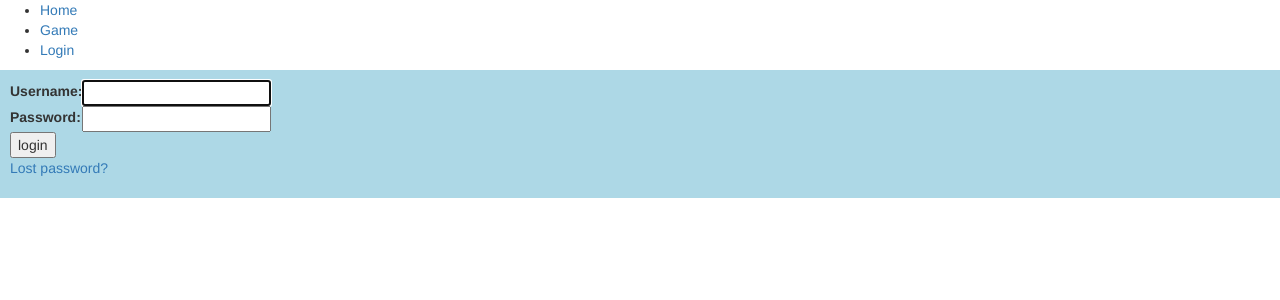
After one commit to PACTF/pactf, a Django app: page /login/ in a window 1280 px wide. The commit adds this page. Shown: the top 300 px of the page. Run offline with Django 3.2, Linux system fonts and the light colour scheme; some libraries are stand-ins or nearby versions.

Commit message:
Implement logging in and out

```diff
--- a/django/ctf/models.py
+++ b/django/ctf/models.py
@@ -64,3 +64,7 @@ class Team(models.Model):
 
     def __str__(self):
         return "<Team #{} {!r}>".format(self.id, self.name)
+
+
+# TODO(Yatharth): Override Django's user and link to team
+# TODO(Yatharth): Update existing superuser
--- a/django/ctf/templates/ctf/base.html
+++ b/django/ctf/templates/ctf/base.html
@@ -59,12 +59,17 @@
 <header>
   <div class="nav">
     <ul>
-      <li class="Index"><a href="{% url 'ctf:index' %}">Home</a></li>
-      <li class="Game"><a href="{% url 'ctf:game' %}">Game</a></li>
+      <li><a href="{% url 'ctf:index' %}">Home</a></li>
+      <li><a href="{% url 'ctf:game' %}">Game</a></li>
 
       {# TODO(Yatharth): Pull right #}
       {# TODO(Yatharth): Show score #}
-      <li class="Team"><a href="{% url 'ctf:current_team' %}">Team</a></li>
+      {% if user.is_authenticated %}
+        <li><a href="{% url 'ctf:current_team' %}">Team</a></li>
+        <li><a href="{% url 'logout' %}">Logout</a></li>
+      {% else %}
+        <li><a href="{% url 'login' %}">Login</a></li>
+      {% endif %}
     </ul>
   </div>
 </header>
--- /dev/null
+++ b/django/ctf/templates/registration/login.html
@@ -0,0 +1,38 @@
+{% extends 'ctf/base.html' %}
+
+{% block content %}
+
+  {% if form.errors %}
+    <p>Your username and password didn't match. Please try again.</p>
+  {% endif %}
+
+  {% if next %}
+    {% if user.is_authenticated %}
+      <p>Your account doesn't have access to this page. To proceed,
+        please login with an account that has access.</p>
+    {% else %}
+      <p>Please login to see this page.</p>
+    {% endif %}
+  {% endif %}
+
+  <form method="post" action="{% url 'login' %}">
+    {% csrf_token %}
+    <table>
+      <tr>
+        <td>{{ form.username.label_tag }}</td>
+        <td>{{ form.username }}</td>
+      </tr>
+      <tr>
+        <td>{{ form.password.label_tag }}</td>
+        <td>{{ form.password }}</td>
+      </tr>
+    </table>
+
+    <input type="submit" value="login"/>
+    <input type="hidden" name="next" value="{{ next }}"/>
+  </form>
+
+  {# Assumes you setup the password_reset view in your URLconf #}
+  <p><a href="{% url 'password_reset' %}">Lost password?</a></p>
+
+{% endblock %}
--- a/django/ctf/urls.py
+++ b/django/ctf/urls.py
@@ -1,4 +1,4 @@
-from django.conf.urls import url
+from django.conf.urls import url, include
 
 from . import views
 
@@ -10,5 +10,5 @@ urlpatterns = [
     url(r'^game$', views.game, name='game'),
     url(r'^team$', views.CurrentTeam.as_view(), name='current_team'),
     url(r'^team/(?P<pk>\d+)$', views.Team.as_view(), name='team'),
-    url(r'^submit_flag/(\d+)', views.submit_flag, name='submit_flag')
+    url(r'^submit_flag/(\d+)', views.submit_flag, name='submit_flag'),
 ]
--- a/django/pactf_web/settings.py
+++ b/django/pactf_web/settings.py
@@ -87,6 +87,11 @@ STATIC_URL = '/static/'
 # Make connections persistent
 CONN_MAX_AGE = 60 * 60
 
+# Auth URLs
+LOGIN_URL = 'login'
+LOGOUT_URL = 'logout'
+LOGIN_REDIRECT_URL = 'ctf:index'
+
 
 # Internationalization
 
--- a/django/pactf_web/urls.py
+++ b/django/pactf_web/urls.py
@@ -6,6 +6,11 @@ from django.contrib import admin
 
 
 urlpatterns = [
+    # TODO(Yatharth): Write custom templates (then move these rules to ctf/urls.py)
+    url(r'^login/$', 'django.contrib.auth.views.login'),
+    url(r'^logout/$', 'django.contrib.auth.views.logout', {'next_page': 'ctf:index'}),
+    url('^', include('django.contrib.auth.urls')),
+
     url(r'^admin/', include(admin.site.urls), name='admin'),
     url(r'', include('ctf.urls')),
 ]
```
Also changed, not shown: django/ctf/views.py (+3 -8 lines).
